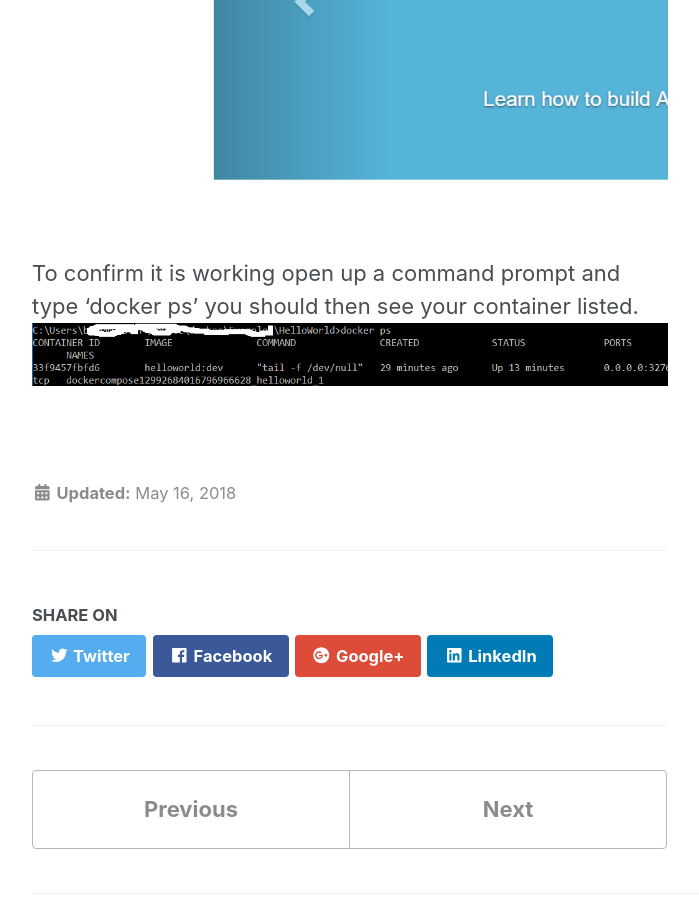
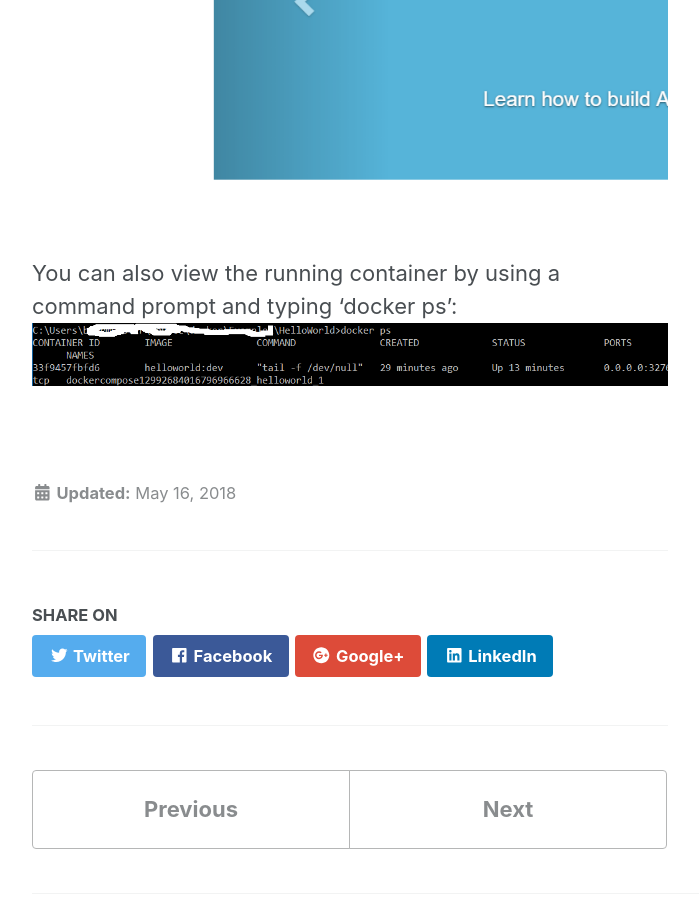
Before and after one commit to BenchProjects/PWS-Blog, a Jekyll site: the page built from _posts/2018-16-05-CreatingHelloWorldDockerApp.md, in a window 1280 px wide and 900 px high, scrolled down 4184 px. Shown: the whole window, without its empty margins (290-989 px from the left). Built offline with Jekyll 4.4.1, drawn with Linux system fonts in a browser that asks for light colours; nearby versions of some CDN libraries.

Commit message:
Re-wording docker command line info

```diff
--- a/_posts/2018-16-05-CreatingHelloWorldDockerApp.md
+++ b/_posts/2018-16-05-CreatingHelloWorldDockerApp.md
@@ -35,5 +35,5 @@ Each time the WORKDIR command is used it set the working directory in the contai
 5) Make sure the docker-container project is set as the start up project and press run to run with docker. If successful it should open your website in a new browser.
 ![Step5A]({{ site.baseurl }}/img/HW.RunningSite.png)<br/><br/>
 
-To confirm it is working open up a command prompt and type 'docker ps' you should then see your container listed.
+You can also view the running container by using a command prompt and typing 'docker ps':
 ![Step5B]({{ site.baseurl }}/img/HW.CheckContainer.png)<br/><br/>
```
